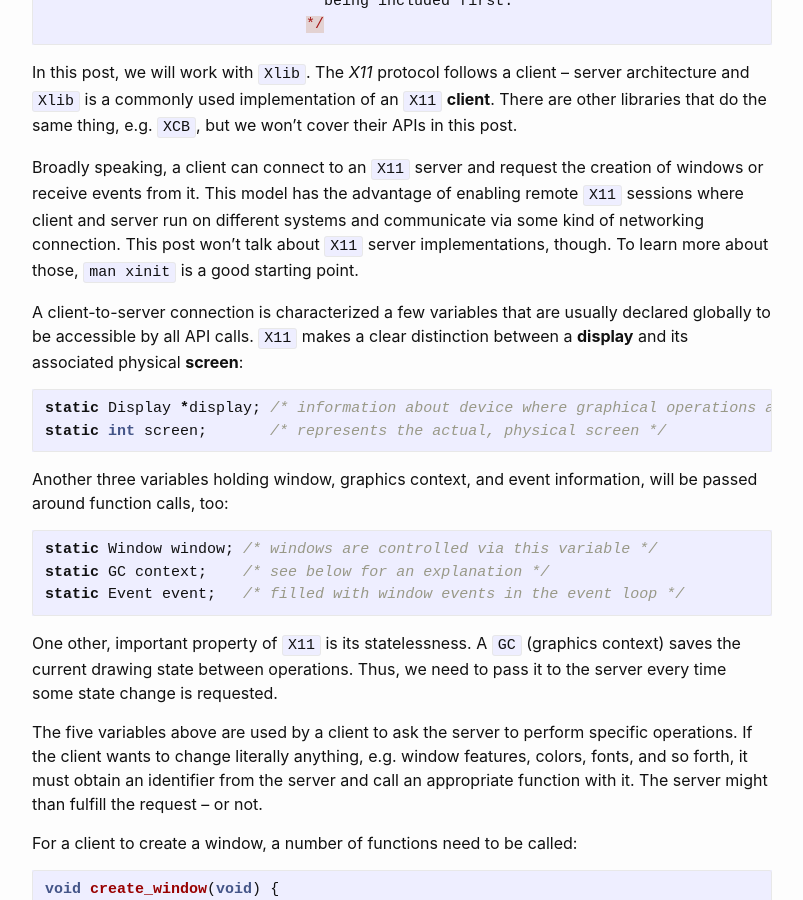
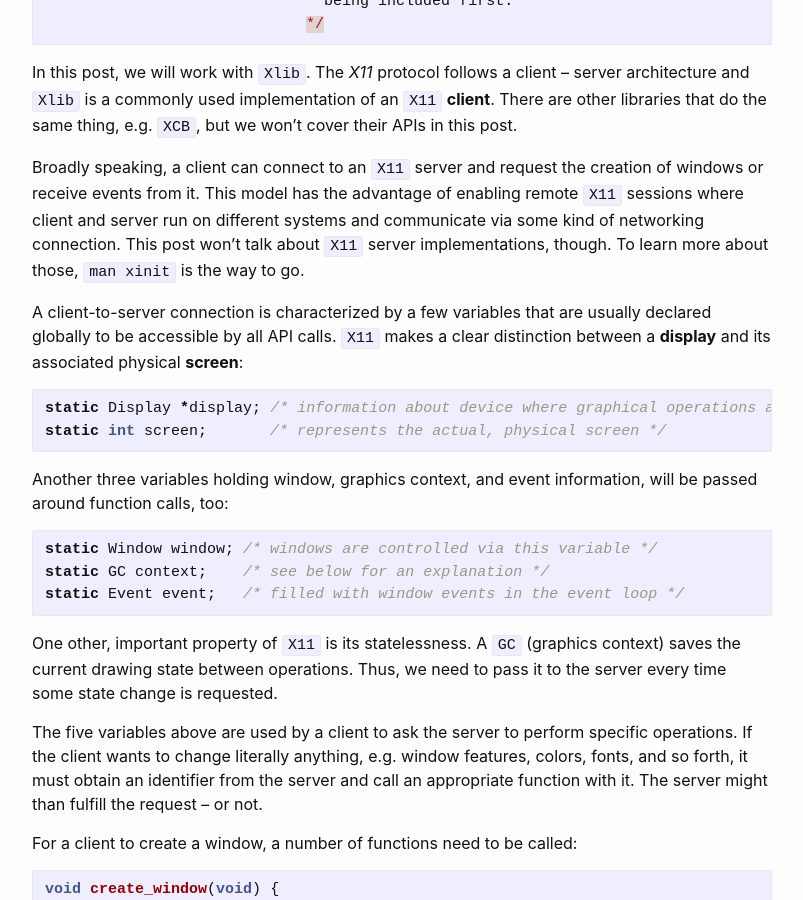
Before and after one commit to DanielSchuette/DanielSchuette.github.io, a Jekyll site: the page built from _posts/2019-09-08-x11_window_system.md, in a window 1280 px wide and 900 px high, scrolled down 1564 px. Shown: the whole window, without its empty margins (238-1041 px from the left). Built offline with Jekyll 4.4.1, drawn with Linux system fonts in a browser that asks for light colours; nearby versions of some CDN libraries; some web fonts are replaced; comment, search, counter and statistics services are not loaded.

Commit message:
remove typo from x11 post

````diff
--- a/_posts/2019-09-08-x11_window_system.md
+++ b/_posts/2019-09-08-x11_window_system.md
@@ -57,9 +57,9 @@ To work with *X11*, a number of header files can be included:
 
 In this post, we will work with `Xlib`. The *X11* protocol follows a client -- server architecture and `Xlib` is a commonly used implementation of an `X11` **client**. There are other libraries that do the same thing, e.g. `XCB`, but we won't cover their APIs in this post.
 
-Broadly speaking, a client can connect to an `X11` server and request the creation of windows or receive events from it. This model has the advantage of enabling remote `X11` sessions where client and server run on different systems and communicate via some kind of networking connection. This post won't talk about `X11` server implementations, though. To learn more about those, `man xinit` is a good starting point.
+Broadly speaking, a client can connect to an `X11` server and request the creation of windows or receive events from it. This model has the advantage of enabling remote `X11` sessions where client and server run on different systems and communicate via some kind of networking connection. This post won't talk about `X11` server implementations, though. To learn more about those, `man xinit` is the way to go.
 
-A client-to-server connection is characterized a few variables that are usually declared globally to be accessible by all API calls. `X11` makes a clear distinction between a **display** and its associated physical **screen**:
+A client-to-server connection is characterized by a few variables that are usually declared globally to be accessible by all API calls. `X11` makes a clear distinction between a **display** and its associated physical **screen**:
 
 ```c
 static Display *display; /* information about device where graphical operations are done */
````
